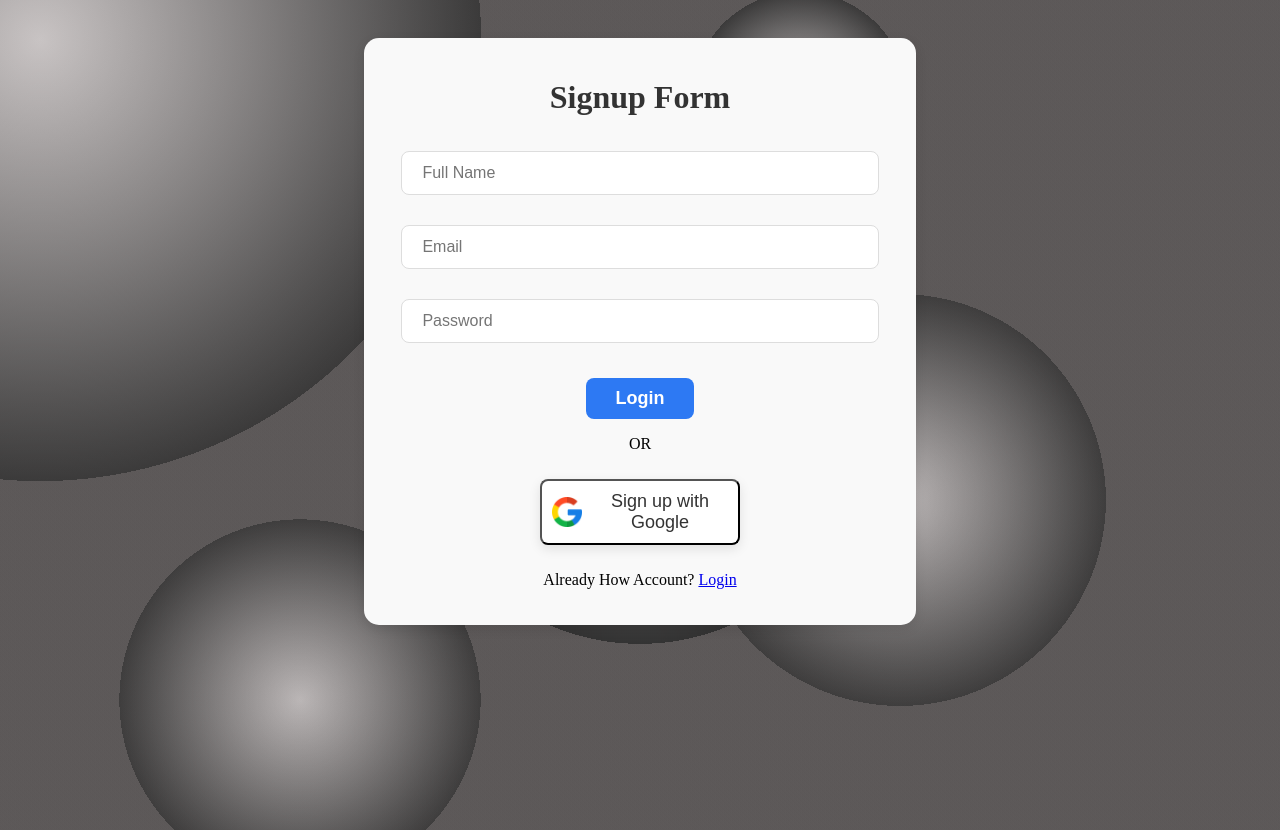
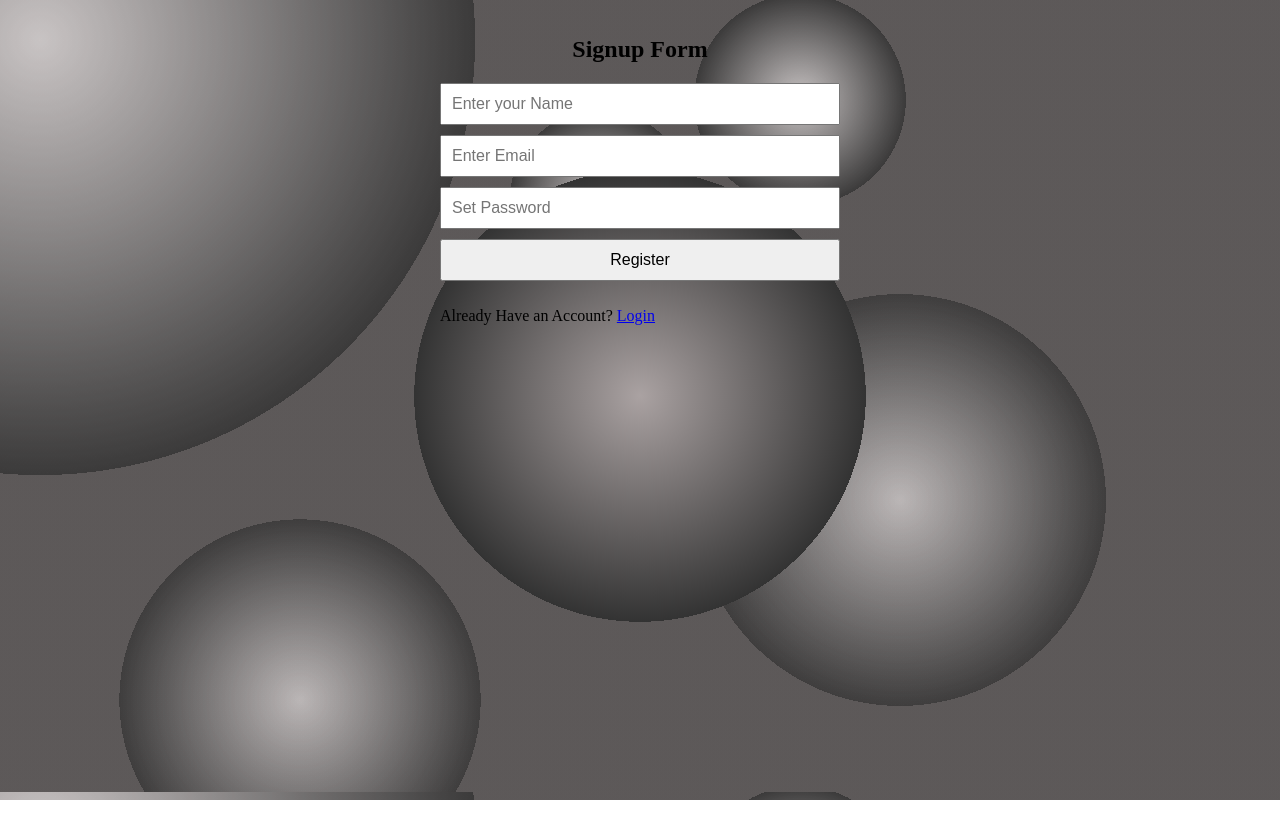
Before and after one commit to SauravShete2003/mentor-hub, a React app in the folder client/: page /signup in a window 1280 px wide. After the commit the page ends 800 px from the top, so only its background shows below. Built offline with nearby package versions, Linux system fonts and the light colour scheme.

Commit message:
add login and signup page

```diff
--- a/client/src/index.css
+++ b/client/src/index.css
@@ -66,18 +66,75 @@ body {
     )
 }
 
-code {
-  font-family: source-code-pro, Menlo, Monaco, Consolas, 'Courier New',
-    monospace;
-}
-.auth-image{
-  width: 200px;
-  height: 200px;
+.login-container {
+  display: flex;
+  flex-direction: column;
+  align-items: center;
+  padding: 20px;
 }
 
-.auth-login{
+.auth-heading {
+  font-size: 24px;
+  margin-bottom: 20px;
+}
+
+.login-form {
+  width: 100%;
+  max-width: 400px;
+  display: flex;
+  flex-direction: column;
+  gap: 10px;
+}
+
+.login-input {
+  padding: 10px;
+  font-size: 16px;
+}
+
+.auth-button, .google-btn {
+  padding: 10px;
+  font-size: 16px;
+  cursor: pointer;
+}
+
+.google-icon {
+  width: 20px;
+  margin-right: 10px;
+}
+
+.google-btn {
   display: flex;
   align-items: center;
   justify-content: center;
-  flex-wrap: wrap;
 }
+
+/* .google-btn {
+  display: flex;
+  justify-content: center;
+  align-items: center;
+  margin: 10px auto;
+  width: 45%;
+  padding:10px;
+  border-radius: 8px;
+  background: #ffffff;
+  box-shadow: 0px 4px 12px rgba(0, 0, 0, 0.1);
+  transition: box-shadow 0.3s ease;
+  cursor: pointer;
+  border: none;
+}
+
+.google-btn:hover {
+  box-shadow: 0px 6px 16px rgba(0, 0, 0, 0.15);
+}
+
+.google-icon {
+  width: 30px;
+  height: 30px;
+}
+
+.google-text {
+  font-size: 18px;
+  color: #333;
+  margin-left: 10px;
+  font-weight: 500;
+} */
--- a/client/src/views/App/app.js
+++ b/client/src/views/App/app.js
@@ -19,6 +19,7 @@ function App() {
         setUser(data.user._json);
       } else {
         setUser(null);
+        window.location.href='/login'
       }
     } catch (err) {
       console.error("Failed to fetch user:", err);
--- a/client/src/views/Login/Login.css
+++ /dev/null
@@ -1,86 +0,0 @@
-.login-container {
-  padding: 20px;
-  width: 40%;
-  margin: 38px auto;
-  border-radius: 15px;
-  background: #f9f9f9;
-  box-shadow: 0px 4px 12px rgba(0, 0, 0, 0.1);
-}
-
-.auth-heading {
-  font-size: 32px;
-  font-weight: bold;
-  text-align: center;
-  color: #333;
-  margin-bottom: 20px;
-}
-
-.login-form {
-  display: flex;
-  flex-direction: column;
-  align-items: center;
-}
-
-.login-input {
-  display: block;
-  width: 85%;
-  padding: 12px 20px;
-  margin: 15px auto;
-  border-radius: 8px;
-  border: 1px solid #ddd;
-  font-size: 16px;
-  transition: border 0.3s ease;
-}
-
-.login-input:focus {
-  outline: none;
-  border: 1px solid #2d79f3;
-  box-shadow: 0px 0px 5px rgba(45, 121, 243, 0.5);
-}
-
-.auth-button {
-  background: #2d79f3;
-  color: white;
-  border: none;
-  padding: 10px 30px;
-  border-radius: 8px;
-  font-size: 18px;
-  font-weight: 600;
-  cursor: pointer;
-  transition: background 0.3s ease;
-  margin-top: 20px;
-}
-
-.auth-button:hover {
-  background: #1a5bb8;
-}
-
-.google-btn {
-  display: flex;
-  justify-content: center;
-  align-items: center;
-  margin: 10px auto;
-  width: 200px;
-  padding:10px;
-  border-radius: 8px;
-  background: #ffffff;
-  box-shadow: 0px 4px 12px rgba(0, 0, 0, 0.1);
-  transition: box-shadow 0.3s ease;
-  cursor: pointer;
-}
-
-.google-btn:hover {
-  box-shadow: 0px 6px 16px rgba(0, 0, 0, 0.15);
-}
-
-.google-icon {
-  width: 30px;
-  height: 30px;
-}
-
-.google-text {
-  font-size: 18px;
-  color: #333;
-  margin-left: 10px;
-  font-weight: 500;
-}
--- a/client/src/views/Login/Login.js
+++ b/client/src/views/Login/Login.js
@@ -1,21 +1,19 @@
-import './Login.css';
-import { Link } from 'react-router-dom';
-import googleLogo from './../../assets/images/google-logo.png';
-import axios from 'axios';
-import { useState } from 'react';
-import toast, { Toaster } from 'react-hot-toast';
+import { Link } from "react-router-dom";
+import googleLogo from "./../../assets/images/google-logo.png";
+import axios from "axios";
+import { useState } from "react";
+import toast, { Toaster } from "react-hot-toast";
 
 function Login() {
   const [user, setUser] = useState({
-    email: '',
-    password: '',
+    email: "",
+    password: "",
   });
 
-  // Function to handle user login
   const userLogin = async () => {
     try {
       const response = await axios.post(
-        `${process.env.REACT_APP_BACKEND_URL || 'http://localhost:5000'}/login`,
+        `${process.env.REACT_APP_BACKEND_URL || "http://localhost:5000"}/login`,
         {
           email: user.email,
           password: user.password,
@@ -24,57 +22,63 @@ function Login() {
       );
 
       if (response.data.success) {
-        setUser({ email: '', password: '' });
+        setUser({ email: "", password: "" });
         toast.success(response.data.message);
-        localStorage.setItem('token', response.data.token);
-        window.location.href = '/';
+        localStorage.setItem("token", response.data.token);
+        window.location.href = "/";
       }
     } catch (error) {
-      console.error('Error during login:', error.response ? error.response.data : error.message);
-      toast.error(error.response?.data?.message || 'Login failed. Please try again.');
+      console.error(
+        "Error during login:",
+        error.response ? error.response.data : error.message
+      );
+      toast.error(
+        error.response?.data?.message || "Login failed. Please try again."
+      );
     }
   };
 
-  // Function to handle Google Authentication
   const googleAuth = () => {
     window.open(
-      `${process.env.REACT_APP_BACKEND_URL || 'http://localhost:5000'}/auth/google`,
-      '_self'
+      `${
+        process.env.REACT_APP_BACKEND_URL || "http://localhost:5000"
+      }/auth/google`,
+      "_self"
     );
   };
 
   return (
-    <div className='login-container'>
-      <h1>{user ? user.name : 'Guest'}</h1>
-      <h1 className='auth-heading'>Login Form</h1>
-      <div className='login-form'>
+    <div className="login-container">
+      <h1>Welcome, {user.name || "Guest"}</h1>
+      <h1 className="auth-heading">Login Form</h1>
+      <div className="login-form">
         <input
-          type='text'
-          placeholder='Email'
-          className='login-input'
+          type="text"
+          placeholder="Email"
+          className="login-input"
           value={user.email}
           onChange={(e) => setUser({ ...user, email: e.target.value })}
         />
         <input
-          type='password'
-          placeholder='Password'
-          className='login-input'
+          type="password"
+          placeholder="Password"
+          className="login-input"
           value={user.password}
           onChange={(e) => setUser({ ...user, password: e.target.value })}
         />
-        <button className='auth-button' type='button' onClick={userLogin}>
+        <button className="auth-button" type="button" onClick={userLogin}>
           Login
         </button>
         <p>OR</p>
-        <button onClick={googleAuth} className='google-btn'>
-          <img src={googleLogo} alt='' className='google-icon' />
-          <span className='google-text'>Sign in with Google</span>
+        <button onClick={googleAuth} className="google-btn">
+          <img src={googleLogo} alt="Google Logo" className="google-icon" />
+          <span className="google-text">Sign in with Google</span>
         </button>
         <p>
-          New Here? <Link to={'/signup'}>Sign Up</Link>
+          New here? <Link to={"/signup"}>Sign Up</Link>
         </p>
       </div>
-      <Toaster />
+      <Toaster /> {/* Displays success/error notifications */}
     </div>
   );
 }
--- a/client/src/views/Signup/Signup.css
+++ /dev/null
@@ -1,86 +0,0 @@
-.login-container {
-    padding: 20px;
-    width: 40%;
-    margin: 38px auto;
-    border-radius: 15px;
-    background: #f9f9f9;
-    box-shadow: 0px 4px 12px rgba(0, 0, 0, 0.1);
-  }
-
-  .auth-heading {
-    font-size: 32px;
-    font-weight: bold;
-    text-align: center;
-    color: #333;
-    margin-bottom: 20px;
-  }
-
-  .login-form {
-    display: flex;
-    flex-direction: column;
-    align-items: center;
-  }
-
-  .login-input {
-    display: block;
-    width: 85%;
-    padding: 12px 20px;
-    margin: 15px auto;
-    border-radius: 8px;
-    border: 1px solid #ddd;
-    font-size: 16px;
-    transition: border 0.3s ease;
-  }
-
-  .login-input:focus {
-    outline: none;
-    border: 1px solid #2d79f3;
-    box-shadow: 0px 0px 5px rgba(45, 121, 243, 0.5);
-  }
-
-  .auth-button {
-    background: #2d79f3;
-    color: white;
-    border: none;
-    padding: 10px 30px;
-    border-radius: 8px;
-    font-size: 18px;
-    font-weight: 600;
-    cursor: pointer;
-    transition: background 0.3s ease;
-    margin-top: 20px;
-  }
-
-  .auth-button:hover {
-    background: #1a5bb8;
-  }
-
-  .google-btn {
-    display: flex;
-    justify-content: center;
-    align-items: center;
-    margin: 10px auto;
-    width: 200px;
-    padding:10px;
-    border-radius: 8px;
-    background: #ffffff;
-    box-shadow: 0px 4px 12px rgba(0, 0, 0, 0.1);
-    transition: box-shadow 0.3s ease;
-    cursor: pointer;
-  }
-
-  .google-btn:hover {
-    box-shadow: 0px 6px 16px rgba(0, 0, 0, 0.15);
-  }
-
-  .google-icon {
-    width: 30px;
-    height: 30px;
-  }
-
-  .google-text {
-    font-size: 18px;
-    color: #333;
-    margin-left: 10px;
-    font-weight: 500;
-  }
--- a/client/src/views/Signup/Signup.js
+++ b/client/src/views/Signup/Signup.js
@@ -1,83 +1,67 @@
-import './Signup.css'
 import { useState } from 'react';
-import toast ,{Toaster} from 'react-hot-toast'
+import toast, { Toaster } from 'react-hot-toast';
 import { Link } from "react-router-dom";
-import googleLogo from './../../assets/images/google-logo.png';
 import axios from 'axios';
+
 function Signup() {
   const [user, setUser] = useState({
     email: "",
     password: "",
-    fullName : "",
+    name: "",
   });
 
   const userLogin = async () => {
     try {
-      const response = await axios.post(`${process.env.REACT_APP_BACKEND_URL}/login`,  {
+      const response = await axios.post(`${process.env.REACT_APP_BACKEND_URL}/signup`, {
         email: user.email,
         password: user.password,
-        fullName : user.fullName
-      })
+        name: user.name,
+      });
       if (response.data.success) {
-        setUser({
-          email: "",
-          password: "",
-        });
+        setUser({ email: "", password: "", name: "" });
         toast.success(response.data.message);
         localStorage.setItem('token', response.data.token);
         window.location.href = '/';
-        }
+      } else {
+        toast.error("Signup failed.");
+      }
     } catch (error) {
-      console.error("Error during login:", error.response ? error.response.data : error.message);
+      toast.error("Error during signup.");
+      console.error("Error during signup:", error.response ? error.response.data : error.message);
     }
-  }
-
-  const googleAuth = () => {
-    window.open(
-      `${process.env.REACT_APP_BACKEND_URL || "http://localhost:5000"}/auth/google`,
-      "_self"
-    );
-  }
+  };
 
   return (
     <div className='login-container'>
       <h1 className='auth-heading'>Signup Form</h1>
       <div className="login-form">
-      <input
+        <input
           type="text"
-          placeholder="Full Name"
+          placeholder="Enter your Name"
           className="login-input"
-          value={user.fullName}
-              onChange={(e) => {
-                setUser({ ...user,fullName: e.target.value });
-              }}/>
+          value={user.name}
+          onChange={(e) => setUser({ ...user, name: e.target.value })}
+        />
 
         <input
           type="email"
-          placeholder="Email"
+          placeholder="Enter Email"
           className="login-input"
           value={user.email}
-              onChange={(e) => {
-                setUser({ ...user, email: e.target.value });
-              }}/>
+          onChange={(e) => setUser({ ...user, email: e.target.value })}
+        />
 
         <input
           type="password"
-          placeholder="Password"
+          placeholder="Set Password"
           className="login-input"
           value={user.password}
-          onChange={(e) => {
-            setUser({ ...user, password: e.target.value });
-          }}
+          onChange={(e) => setUser({ ...user, password: e.target.value })}
         />
-        <button className="auth-button" type='button' onClick={userLogin}>Login</button>
-        <p>OR</p>
-        <button onClick={googleAuth} className='google-btn'>
-          <img src={googleLogo} alt="" className="google-icon" />
-          <span className='google-text'>Sign up with Google</span>
-        </button>
+
+        <button className="auth-button" type='button' onClick={userLogin}>Register</button>
         <p>
-          Already How Account? <Link to={"/login"}>Login</Link>
+          Already Have an Account? <Link to={"/login"}>Login</Link>
         </p>
       </div>
       <Toaster/>
@@ -85,4 +69,4 @@ function Signup() {
   );
 }
 
-export default Signup
+export default Signup;
```
